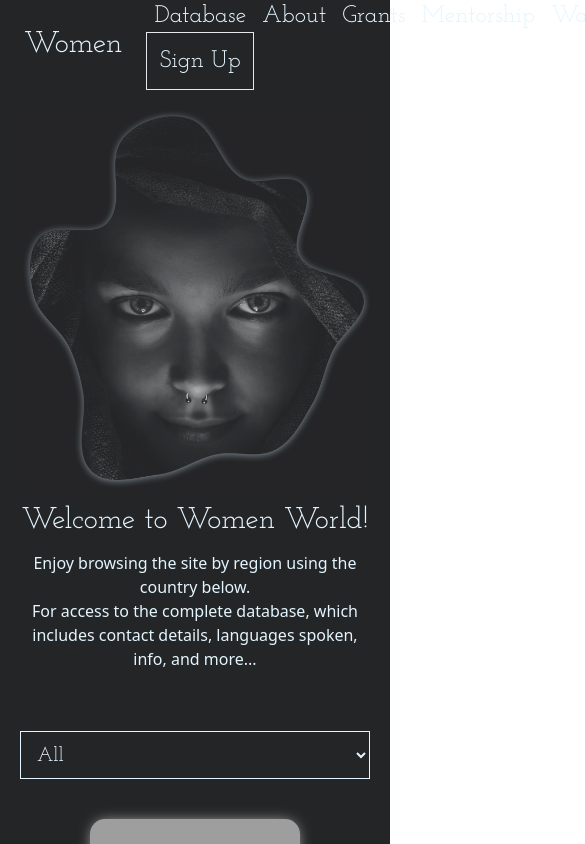
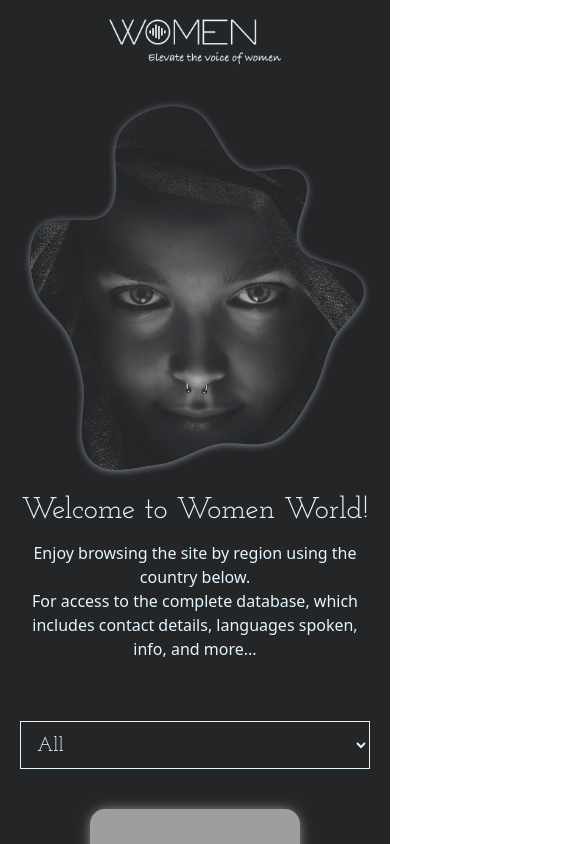
Before and after one commit to jacobcambell/wireframe-12-15-2021, a Next.js app: page / in a window 390 px wide. Shown: the top 844 px of the page, 585 px wide, since content can reach past the window. Built offline with nearby package versions, Linux system fonts and the light colour scheme; grey boxes are pictures that could not be loaded.

Commit message:
Optimize Navbar for mobile

```diff
--- a/components/Navbar/Navbar.tsx
+++ b/components/Navbar/Navbar.tsx
@@ -8,11 +8,11 @@ const navLinkClasses = "mx-2";
 export default function Navbar() {
   return (
     <div
-      className={`bg-primarybg flex justify-between items-center text-primarylight text-2xl ${styles.fancy}`}
+      className={`bg-primarybg py-3 px-10 flex justify-center lg:justify-between items-center text-primarylight text-xl ${styles.fancy}`}
     >
-      <p className="text-3xl mx-6">Women</p>
+      <img src="/logo.png" alt="" className="h-14 md:h-20" />
 
-      <div>
+      <div className="hidden lg:block">
         <Link href="/">
           <a className={navLinkClasses}>Database</a>
         </Link>
```
